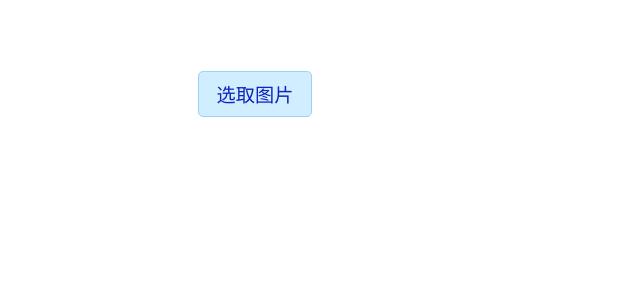
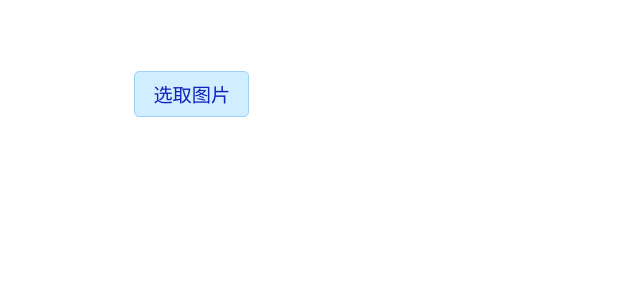
Before and after one commit to yunTerry/Keras-Vue, a Vue app: page / in a window 1280 px wide. Shown: the top 300 px of the page, without its empty margins (0-640 px from the left). Built offline with nearby package versions, Linux system fonts and the light colour scheme; what v-charts would draw is missing.

Commit message:
保存文件

```diff
--- a/src/App.vue
+++ b/src/App.vue
@@ -81,7 +81,7 @@
     }
 
     .pickfile {
-        margin-left: 30%;
+        margin-left: 20%;
         margin-top: 10%;
         position: relative;
         display: inline-block;
```
